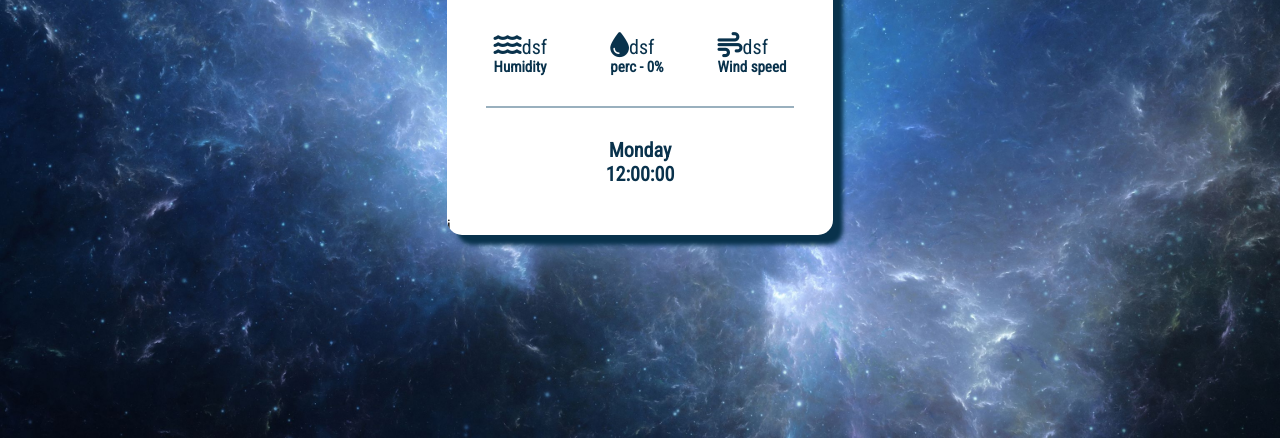
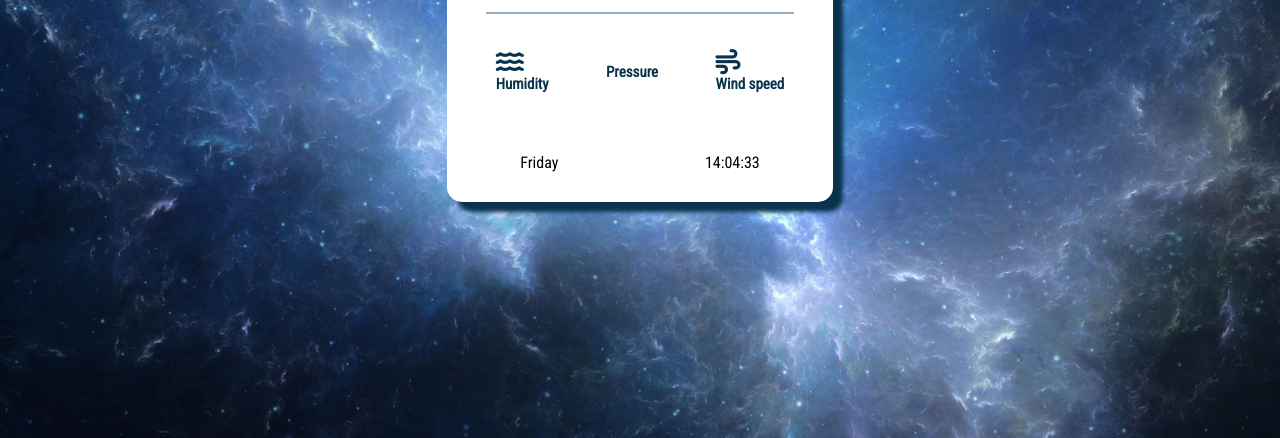
Before and after one commit to aleynaavci/weatherApp, a plain HTML site: page index.html in a window 1280 px wide. Shown: the part 462-900 px from the top of the page. Drawn offline with Linux system fonts and the light colour scheme.

Commit message:
edited class

```diff
--- a/index.html
+++ b/index.html
@@ -15,40 +15,42 @@
     <div class="container">
         <div class="box">
             <i class="fa-solid fa-location-dot"></i>
-            <input type="text" placeholder="Enter your location">
+            <input type="text" id="search" placeholder="Enter your location">
             <button class="fa-solid fa-magnifying-glass"></button>
         </div>
         <div class="weather">
             <img id="icon" src="./css/icons/sun/26.png" alt="" />
             <div class="temperature">
-                <h1 id="temperature">0<span class="scale">°C</span></h1>
+                <h1 id="temperature" style="font-size: large;"><span class="scale">°C</span></h1>
                 <div class="condition">
                     <h2>bulutlu</h2>
                 </div>
             </div>
+        </div>
 
-        </div>
+
         <hr class="divider">
-        <div class="details ">
-            <div class="humidity ">
-                <i class="fa-solid fa-water "><span>dsf</span></i>
-                <p id="text ">Humidity</p>
+        <div class="details">
+            <div class="humidity">
+                <i class="fa-solid fa-water"><span></span></i>
+                <p class="text ">Humidity</p>
             </div>
-            <div class="rain ">
-                <i class="fas fa-tint "><span>dsf</span></i>
-                <p id="text ">perc - 0%</p>
+            <div class="pressure">
+                <i class="fa-regular fa-tire-pressure-warning"><span></span></i>
+                <p class="text">Pressure</p>
             </div>
-            <div class="wind ">
-                <i class="fa-solid fa-wind "><span>dsf</span></i>
-                <p id="text ">Wind speed</p>
+            <div class="wind">
+                <i class="fa-solid fa-wind "><span></span></i>
+                <p class="text">Wind speed</p>
             </div>
         </div>
-        <hr class="divider">
-        <div class="date ">
-            <p id="text">Monday<br/> 12:00:00</p>
-        </div>i
+        <hr class="divider1">
+        <div class="date">
+            <p class="text" id="text-d">Monday</p>
+            <p class="text" id="text-h">12:00:00</p>
+        </div>
     </div>
-    <script src="script.js "></script>
+    <script src="script.js"></script>
 </body>
 
 </html>
```
